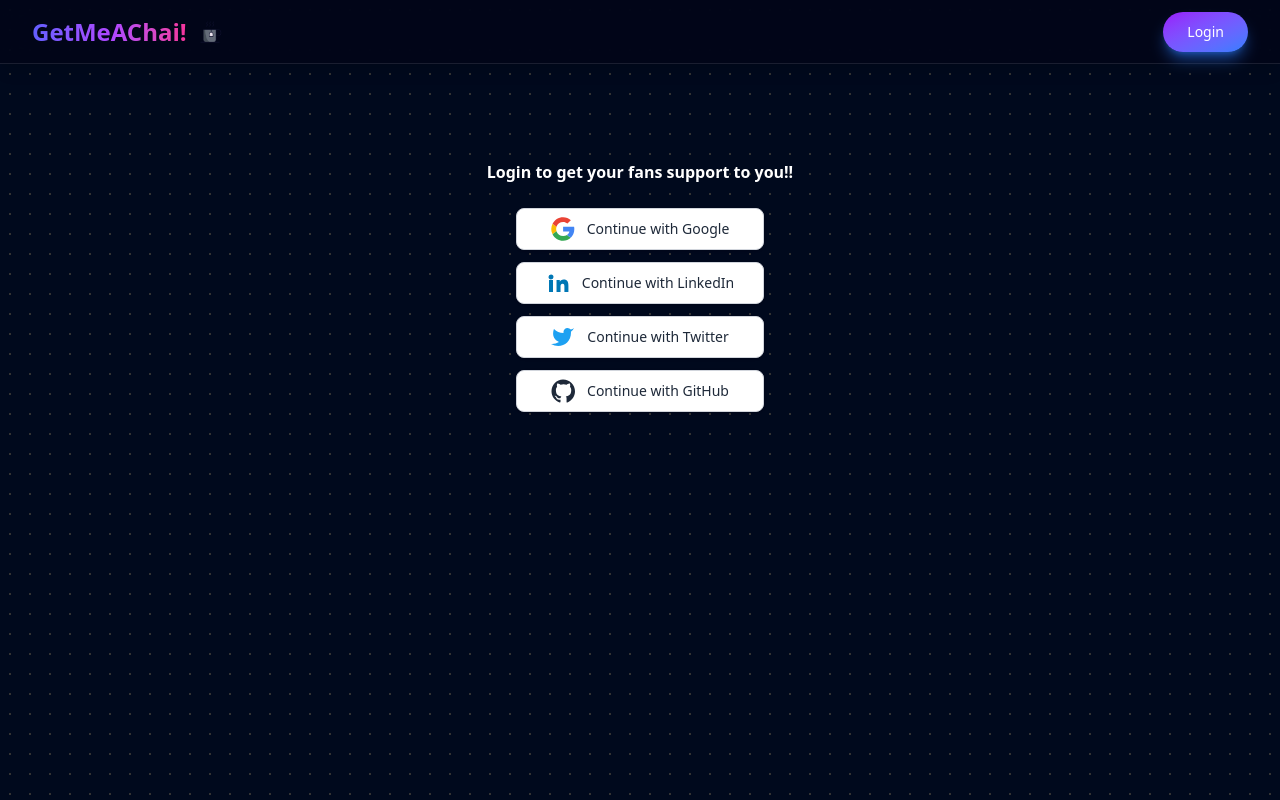
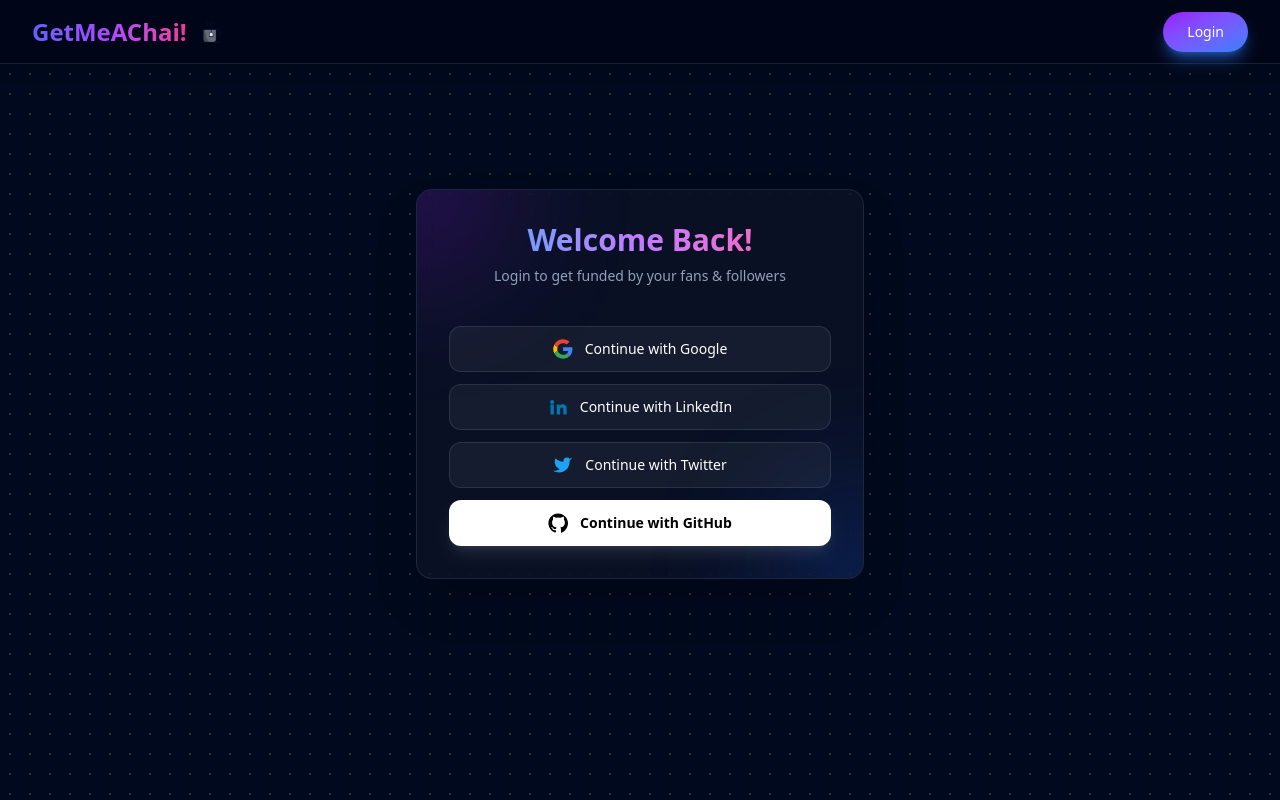
Before and after one commit to Abhijeet9325/GetMeAChai, a Next.js app: page /login in a window 1280 px wide. Shown: the top 800 px of the page. Built offline with nearby package versions, Linux system fonts and the light colour scheme; no server answers.

Commit message:
style(login): redesign login page with modern UI

```diff
--- a/app/login/page.jsx
+++ b/app/login/page.jsx
@@ -11,52 +11,67 @@
 
   }
   return (
-    <div className='text-white mx-auto text-center py-24'>
-     <h1 className='font-bold'> Login to get your fans support to you!!</h1>
-     <div className="sociallogin">
-      <div className="min-h-[20vh] flex flex-col items-center justify-center gap-3 p-6">
+    <div className='flex items-center justify-center min-h-[80vh] px-4'>
+      <div className="w-full max-w-md bg-slate-900/60 backdrop-blur-md border border-slate-700/50 rounded-2xl shadow-2xl p-8 relative overflow-hidden group hover:border-slate-600/80 transition-all duration-300">
+
+        {/* Background Gradients */}
+        <div className="absolute -top-24 -left-24 w-48 h-48 bg-purple-600/20 rounded-full blur-[60px] group-hover:bg-purple-600/30 transition-all duration-500"></div>
+        <div className="absolute -bottom-24 -right-24 w-48 h-48 bg-blue-600/20 rounded-full blur-[60px] group-hover:bg-blue-600/30 transition-all duration-500"></div>
+
+        <div className="relative z-10 flex flex-col items-center gap-6">
+          <div className="text-center space-y-2">
+            <h1 className='text-3xl font-extrabold bg-gradient-to-r from-blue-400 via-purple-400 to-pink-400 bg-clip-text text-transparent'>
+              Welcome Back!
+            </h1>
+            <p className="text-slate-400 text-sm">
+              Login to get funded by your fans & followers
+            </p>
+          </div>
+
+          <div className="w-full flex flex-col gap-3 mt-4">
 
             {/* <!-- Google --> */}
             <button
-    className="flex cursor-pointer items-center text-center justify-center gap-3 w-62 bg-white border border-gray-300 rounded-lg shadow-sm px-5 py-2 text-sm font-medium text-gray-800 hover:bg-gray-100 transition">
-    <svg className="h-6 w-6" viewBox="-0.5 0 48 48">
+              className="flex items-center justify-center gap-3 w-full bg-white/5 hover:bg-white/10 border border-white/10 hover:border-white/20 rounded-xl px-5 py-3 text-sm font-medium text-white transition-all duration-300 group/btn">
+              <svg className="h-5 w-5 group-hover/btn:scale-110 transition-transform" viewBox="-0.5 0 48 48">
                 <path fill="#FBBC05" d="M9.83 24c0-1.52.25-2.99.7-4.36L2.62 13.6A23.94 23.94 0 000 24c0 3.74.87 7.26 2.62 10.39l7.9-6.05A13.8 13.8 0 019.83 24z"/>
                 <path fill="#EA4335" d="M23.71 10.13c3.31 0 6.3 1.17 8.65 3.09l6.84-6.83C35.04 2.77 29.7.53 23.71.53 14.43.53 6.45 5.84 2.62 13.6l7.9 6.04c1.82-5.53 7.02-9.51 13.19-9.51z"/>
                 <path fill="#34A853" d="M23.71 37.87c-6.16 0-11.36-3.98-13.19-9.51l-7.9 6.04c3.82 7.76 11.8 13.07 21.09 13.07 5.73 0 11.2-2.04 15.31-5.85l-7.5-5.8c-2.12 1.33-4.79 2.05-7.81 2.05z"/>
                 <path fill="#4285F4" d="M46.15 24c0-1.39-.21-2.88-.54-4.27H23.71v9.07h12.6c-.63 3.09-2.35 5.47-4.8 7.02l7.5 5.8C43.34 37.61 46.15 31.65 46.15 24z"/>
               </svg>
-    Continue with Google
+              <span>Continue with Google</span>
             </button>
 
             {/* <!-- LinkedIn --> */}
             <button
-    className="flex cursor-pointer justify-center items-center text-center  gap-3 w-62 bg-white border border-gray-300 rounded-lg shadow-sm px-5 py-2 text-sm font-medium text-gray-800 hover:bg-gray-100 transition">
-    <svg className="h-6 w-6 fill-[#0077B5]" viewBox="0 0 24 24">
+              className="flex items-center justify-center gap-3 w-full bg-white/5 hover:bg-white/10 border border-white/10 hover:border-white/20 rounded-xl px-5 py-3 text-sm font-medium text-white transition-all duration-300 group/btn">
+              <svg className="h-5 w-5 fill-[#0077B5] group-hover/btn:scale-110 transition-transform" viewBox="0 0 24 24">
                 <path d="M4.98 3.5A2.5 2.5 0 002.5 6c0 1.38 1.11 2.5 2.48 2.5h.03A2.5 2.5 0 007.5 6a2.5 2.5 0 00-2.52-2.5zM3 21h4V9H3v12zm7-12h3.8v1.64h.05c.53-1 1.83-2.06 3.77-2.06 4.03 0 4.78 2.65 4.78 6.09V21h-4v-5.42c0-1.29-.02-2.95-1.8-2.95-1.8 0-2.07 1.4-2.07 2.85V21h-4V9z"/>
               </svg>
-    Continue with LinkedIn
+              <span>Continue with LinkedIn</span>
             </button>
 
             {/* <!-- Twitter --> */}
             <button
-    className="flex cursor-pointer justify-center  items-center text-center  gap-3 w-62 bg-white border border-gray-300 rounded-lg shadow-sm px-5 py-2 text-sm font-medium text-gray-800 hover:bg-gray-100 transition">
-    <svg className="h-6 w-6 fill-[#1DA1F2]" viewBox="0 0 24 24">
+              className="flex items-center justify-center gap-3 w-full bg-white/5 hover:bg-white/10 border border-white/10 hover:border-white/20 rounded-xl px-5 py-3 text-sm font-medium text-white transition-all duration-300 group/btn">
+              <svg className="h-5 w-5 fill-[#1DA1F2] group-hover/btn:scale-110 transition-transform" viewBox="0 0 24 24">
                 <path d="M23 3a10.9 10.9 0 01-3.14 1.53A4.48 4.48 0 0016.5 3c-2.63 0-4.5 2.46-3.93 5.03A12.94 12.94 0 013 4s-4 9 5 13a13.07 13.07 0 01-8 2c9 5 20 0 20-11.5a4.5 4.5 0 00-.08-.83A7.72 7.72 0 0023 3z"/>
               </svg>
-    Continue with Twitter
+              <span>Continue with Twitter</span>
             </button>
 
             {/* <!-- GitHub --> */}
-  <button onClick={()=>{signIn("github")}}
-    className="flex cursor-pointer justify-center  items-center text-center  gap-3 w-62 bg-white border border-gray-300 rounded-lg shadow-sm px-6 py-2 text-sm font-medium text-gray-800 hover:bg-gray-100 transition">
-    <svg className="h-6 w-6" viewBox="0 0 24 24" fill="currentColor">
+            <button
+              onClick={()=>{signIn("github")}}
+              className="flex items-center justify-center gap-3 w-full bg-white text-black hover:bg-slate-200 border border-transparent rounded-xl px-5 py-3 text-sm font-bold shadow-lg shadow-white/10 transition-all duration-300 transform hover:-translate-y-0.5 group/btn">
+              <svg className="h-5 w-5 group-hover/btn:scale-110 transition-transform" viewBox="0 0 24 24" fill="currentColor">
                 <path d="M12 .5C5.65.5.5 5.8.5 12.3c0 5.2 3.44 9.6 8.2 11.16.6.1.82-.27.82-.6v-2.2c-3.34.75-4.04-1.44-4.04-1.44-.55-1.43-1.34-1.8-1.34-1.8-1.1-.78.08-.76.08-.76 1.22.09 1.86 1.27 1.86 1.27 1.08 1.9 2.84 1.35 3.53 1.03.1-.8.42-1.35.76-1.66-2.67-.32-5.47-1.38-5.47-6.14 0-1.36.47-2.47 1.24-3.34-.13-.32-.54-1.6.12-3.34 0 0 1.01-.33 3.3 1.27a11.1 11.1 0 016 0c2.28-1.6 3.3-1.27 3.3-1.27.66 1.74.25 3.02.12 3.34.77.87 1.24 1.98 1.24 3.34 0 4.78-2.8 5.82-5.48 6.13.43.38.82 1.13.82 2.28v3.38c0 .33.22.7.82.6C20.56 21.9 24 17.5 24 12.3 24 5.8 18.85.5 12 .5z"/>
               </svg>
-    Continue with GitHub
+              <span>Continue with GitHub</span>
             </button>
 
           </div>
-{/*  */}
+        </div>
       </div>
     </div>
   )
```
Lines whose indentation alone changed are shown as unchanged.
